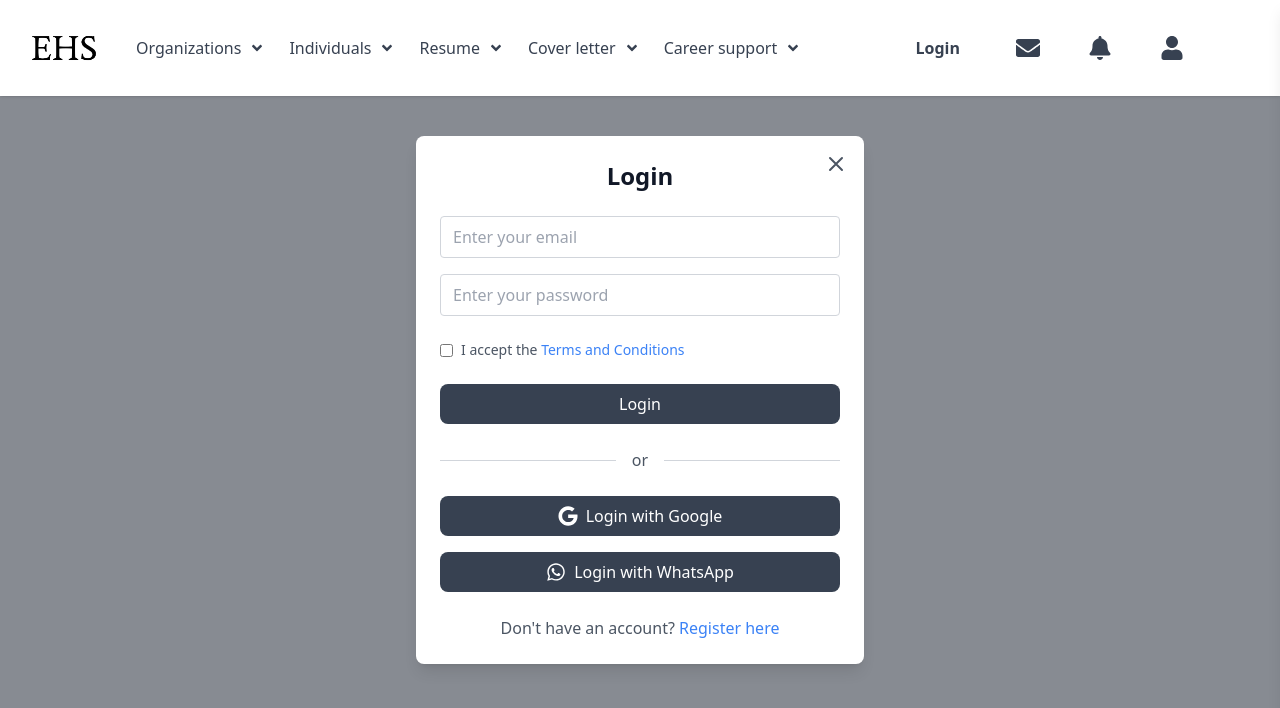
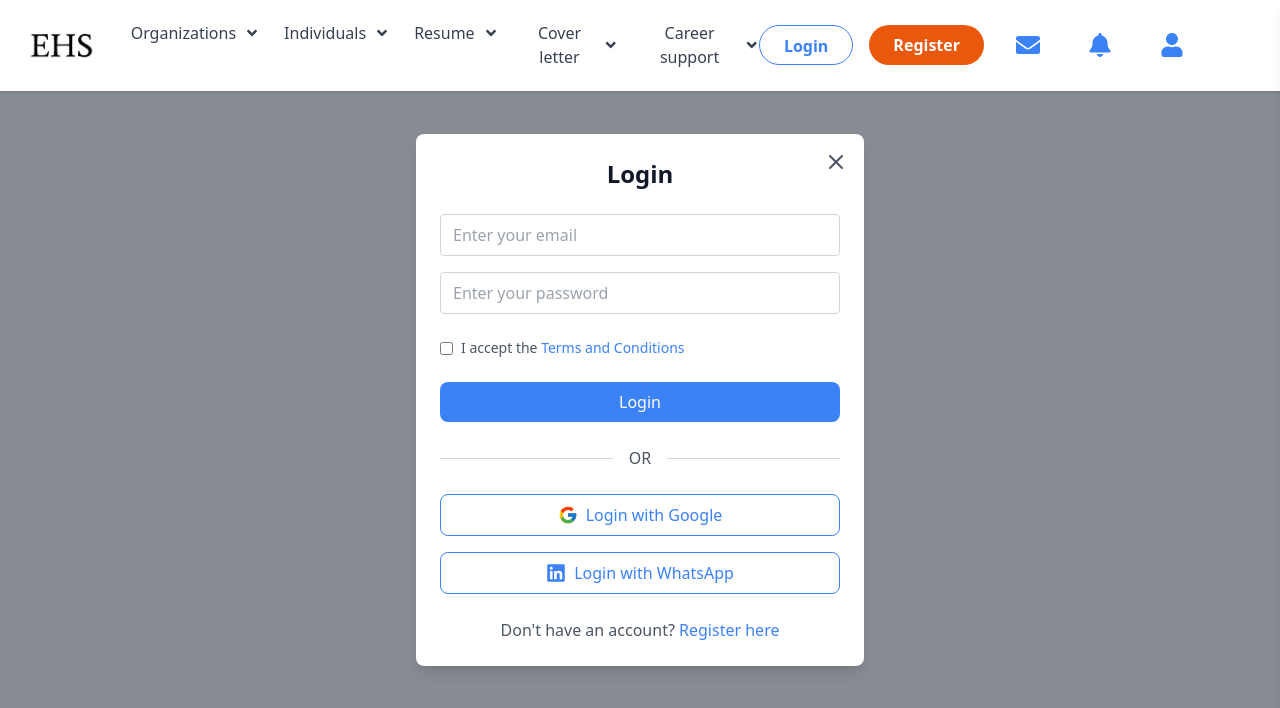
Before and after one commit to mddanish867/ehs, a React (Create React App) app: page /login in a window 1280 px wide. Shown: the top 708 px of the page. Built offline with nearby package versions, Linux system fonts and the light colour scheme.

Commit message:
remodified  the application themes so amke several changes to the several components

```diff
--- a/src/Authentication/Login.jsx
+++ b/src/Authentication/Login.jsx
@@ -1,5 +1,6 @@
 import React, { useState } from 'react';
-import { FaGoogle, FaWhatsapp } from 'react-icons/fa';
+import { FaLinkedin  } from 'react-icons/fa';
+import { FcGoogle } from "react-icons/fc";
 import { useNavigate } from 'react-router-dom';
 
 const Login = ({ onClose }) => {
@@ -102,7 +103,7 @@ const Login = ({ onClose }) => {
                 name="email"
                 value={formData.email}
                 onChange={handleChange}
-                className={`w-full px-3 py-2 border rounded pl-3 ${errors.email ? 'border-red-500' : 'border-gray-300'}`}
+                className={`w-full px-3 py-2 border rounded focus:outline-blue-500 pl-3 ${errors.email ? 'border-red-500' : 'border-gray-300'}`}
                 placeholder="Enter your email"
                 required
               />
@@ -120,7 +121,7 @@ const Login = ({ onClose }) => {
                 name="password"
                 value={formData.password}
                 onChange={handleChange}
-                className={`w-full px-3 py-2 border rounded pl-3 ${errors.password ? 'border-red-500' : 'border-gray-300'}`}
+                className={`w-full px-3 py-2 border focus:outline-blue-500  rounded pl-3 ${errors.password ? 'border-red-500' : 'border-gray-300'}`}
                 placeholder="Enter your password"
                 required
               />
@@ -152,7 +153,7 @@ const Login = ({ onClose }) => {
 
             <button
               type="submit"
-              className="w-full bg-gray-700 text-white py-2 rounded-lg hover:bg-gray-900 focus:outline-none focus:ring-2 focus:ring-gray-300"
+              className="w-full bg-blue-500 text-white py-2 rounded-lg hover:bg-blue-600 focus:outline-none focus:ring-2 focus:ring-gray-300"
             >
               Login
             </button>
@@ -160,24 +161,24 @@ const Login = ({ onClose }) => {
 
           <div className="flex items-center justify-between my-6">
             <div className="w-full border-t border-gray-300"></div>
-            <span className="text-gray-600 mx-4">or</span>
+            <span className="text-gray-600 mx-4">OR</span>
             <div className="w-full border-t border-gray-300"></div>
           </div>
 
           <div className="flex flex-col gap-4">
             <button
               onClick={handleGoogleLogin}
-              className="w-full flex items-center justify-center bg-gray-700 text-white py-2 rounded-lg hover:bg-gray-900 focus:outline-none focus:ring-2 focus:ring-gray-300"
+              className="w-full flex items-center justify-center bg-white text-blue-500 py-2 rounded-lg border border-blue-500 hover:bg-gray-100 focus:outline-none focus:ring-2 focus:ring-gray-300"
             >
-              <FaGoogle className="w-5 h-5 mr-2" />
+              <FcGoogle className="w-5 h-5 mr-2" />
               Login with Google
             </button>
 
             <button
               onClick={handleWhatsAppLogin}
-              className="w-full flex items-center justify-center bg-gray-700 text-white py-2 rounded-lg hover:bg-gray-900 focus:outline-none focus:ring-2 focus:ring-gray-300"
+              className="w-full flex items-center justify-center bg-white text-blue-500 py-2 rounded-lg border border-blue-500 hover:bg-gray-100 focus:outline-none focus:ring-2 focus:ring-gray-300"
             >
-              <FaWhatsapp className="w-5 h-5 mr-2" />
+              <FaLinkedin className="w-5 h-5 mr-2" />
               Login with WhatsApp
             </button>
           </div>
--- a/src/Home/Navbar.jsx
+++ b/src/Home/Navbar.jsx
@@ -13,11 +13,13 @@ import { IoSettingsSharp } from "react-icons/io5";
 import { TbHelpSquareFilled } from "react-icons/tb";
 import Login from "../Authentication/Login";
 import menuData from "../menuDtata/menuData.json"; // Import the JSON data
+import { useNavigate } from 'react-router-dom';
 
 const Navbar = () => {
   const [isOpen, setIsOpen] = useState(false);
   const [isLoginFormOpen, setIsLoginFormOpen] = useState(false); // State for login form
   const [activeMenu, setActiveMenu] = useState(null); // Track the currently open menu in mobile view
+  const navigate = useNavigate();
 
   const toggleMenu = () => setIsOpen(!isOpen);
   const toggleLoginForm = () => setIsLoginFormOpen(!isLoginFormOpen); // Toggle login form
@@ -25,6 +27,12 @@ const Navbar = () => {
   const handleMenuClick = (menuKey) => {
     setActiveMenu(activeMenu === menuKey ? null : menuKey);
   };
+
+  const handleRegisterRedirect = () => {
+    navigate('/register');
+    //onClose(); // Close the login popup
+  };
+
 
   const renderMenuItems = (menuKey) => {
     return menuData[menuKey].map((item, index) => (
@@ -72,14 +80,20 @@ const Navbar = () => {
         <div className="flex items-center space-x-4 mr-8 lg:mr-20">
           <button
             onClick={toggleLoginForm}
-            className="text-gray-700 font-semibold py-2 px-6 hover:gray-900 focus:outline-none focus:ring-0 focus:ring-gray-700 focus:ring-opacity-50 transition duration-300 ease-in-out h-10"
+            className="text-blue-500 border border-blue-500 rounded-full font-semibold py-2 px-6 hover:bg-blue-500 hover:text-white text-center focus:outline-none focus:ring-0 focus:ring-blue-700 focus:ring-opacity-50 transition duration-300 ease-in-out h-10"
           >
             Login
           </button>
-          <FaEnvelope className="text-gray-700 hover:text-gray-900 cursor-pointer w-6 h-6 lg:w-14" />
-          <FaBell className="text-gray-700 hover:text-gray-900 cursor-pointer w-6 h-6 lg:w-14" />
+          <button
+            onClick={handleRegisterRedirect}
+            className="text-white bg-orange-600 rounded-full font-semibold py-2 px-6 hover:bg-white hover:text-orange-600 hover:border hover:border-orange-600 text-center focus:outline-none focus:ring-0 focus:ring-orange-600 focus:ring-opacity-50 transition duration-300 ease-in-out h-10"
+          >
+            Register
+          </button>
+          <FaEnvelope className="text-blue-500 hover:text-blue-600 cursor-pointer w-6 h-6 lg:w-14" />
+          <FaBell className="text-blue-500 hover:text-blue-600 cursor-pointer w-6 h-6 lg:w-14" />
           <div className="relative group">
-            <FaUser className="text-gray-700 hover:text-gray-900 cursor-pointer w-6 h-6 lg:w-14" />
+            <FaUser className="text-blue-500 hover:text-blue-600 cursor-pointer w-6 h-6 lg:w-14" />
             <div className="absolute right-0 mt-3 w-72 bg-white shadow-lg hidden group-hover:block">
               <div className="p-8">
                 <div className="flex items-center space-x-2 mt-2">
--- a/src/Jobs/JobDetails.jsx
+++ b/src/Jobs/JobDetails.jsx
@@ -66,17 +66,17 @@ const JobDetails = ({ formatDescription, formatDate, selectedJobId }) => {
           isMobile ? "hidden" : "block"
         }`}
       >
-        <button className="flex items-center space-x-2 lg:text-blue-500 lg:bg-white lg:hover:text-blue-700 bg-gray-600 text-white mb-2 rounded p-3">
+        <button className="flex items-center space-x-2 lg:text-white lg:bg-blue-500 lg:hover:text-white bg-blue-600 text-white mb-2 rounded p-3">
           <FcFlashAuto />
           <span className="hidden sm:inline">Power Edit</span>
           <span className="inline sm:hidden">Power Edit</span>
         </button>
-        <button className="flex items-center space-x-2 p-2 text-gray-500 border border-gray-300 hover:border-gray-500 hover:text-gray-700 rounded mb-2">
+        <button className="flex items-center space-x-2 p-2 text-blue-500 border border-blue-500 hover:bg-blue-500 hover:text-white rounded mb-2">
           <FaBookmark />
           <span className="hidden sm:inline">Save Job</span>
           <span className="inline sm:hidden">Save</span>
         </button>
-        <button className="flex items-center space-x-2 text-gray-500 hover:text-gray-700 mb-2">
+        <button className="flex items-center space-x-2 text-blue-500  hover:text-blue-600 mb-2">
           <FaPaperPlane />
           <span className="hidden sm:inline">Apply</span>
           <span className="inline sm:hidden">Apply</span>
@@ -89,12 +89,12 @@ const JobDetails = ({ formatDescription, formatDate, selectedJobId }) => {
           isMobile ? "block" : "hidden"
         }`}
       >
-        <button className="flex items-center space-x-2 text-blue-500 bg-white hover:text-blue-700 border border-blue-300 hover:border-blue-500 p-2 mb-2 ">
+        <button className="flex items-center space-x-2 text-blue-500 bg-white hover:text-white hover:bg-blue-500 border border-blue-300 hover:border-blue-500 p-2 mb-2 ">
           <FcFlashAuto />
           <span className="hidden sm:inline">Power Edit</span>
           <span className="inline sm:hidden">Power Edit</span>
         </button>
-        <button className="flex items-center space-x-2 p-2 text-gray-500 border border-gray-300 hover:border-gray-500 hover:text-gray-700 rounded mb-2">
+        <button className="flex items-center space-x-2 p-2 text-white bg-blue-500 border border-blue-500 hover:border-blue-500 hover:bg-white hover:text-blue-500 rounded mb-2">
           <FaBookmark />
           <span className="hidden sm:inline">Save Job</span>
           <span className="inline sm:hidden">Save</span>
@@ -108,7 +108,7 @@ const JobDetails = ({ formatDescription, formatDate, selectedJobId }) => {
           isMobile ? "block" : "hidden"
         }`}
       >
-        <button className="flex items-center space-x-2 lg:text-blue-500 lg:bg-white lg:hover:text-blue-700 bg-gray-600 text-white mb-2 rounded p-3 w-full">
+        <button className="flex items-center space-x-2 lg:text-blue-500 lg:bg-white lg:hover:text-blue-700 bg-orange-600 text-white mb-2 rounded p-3 w-full">
           <FaPaperPlane className="ml-28" />
           <span className="hidden sm:inline">Apply</span>
           <span className="inline sm:hidden">Apply</span>
--- a/src/Jobs/JobSearch.jsx
+++ b/src/Jobs/JobSearch.jsx
@@ -180,7 +180,7 @@ const JobSearch = () => {
     <div className="p-6">
       {/* Header */}
       <h1 className="font-bold text-4xl mt-4 lg:text-5xl lg:mt-10 sm:text-3xl sm:mt-6 sm:ml-4 sm:text-center">
-        Find your dream <br className="block sm:hidden" /> employer{" "}
+        Find your dream <br className="block sm:hidden" /> employer
         <br className="block sm:hidden" /> now
       </h1>
 
@@ -197,7 +197,7 @@ const JobSearch = () => {
               type="text"
               name="searchTerm"
               placeholder={status.error ? "" : "Search by job, company or skills"}
-              className={`w-full flex-grow lg:border-none border p-2 rounded outline-none ${
+              className={`w-full flex-grow lg:border-none border p-2 rounded outline-none lg:bg-white ${
                 status.error ? "border-red-500" : "border-gray-300"
               }`}
               value={filters.searchTerm}
@@ -231,7 +231,7 @@ const JobSearch = () => {
               type="text"
               name="location"
               placeholder="Location"
-              className="w-full flex-grow p-2 rounded lg:border-none border border-gray-300 outline-none mt-1 sm:mt-0"
+              className="w-full flex-grow p-2 rounded lg:border-l-1 lg:border-t-0 lg:border-b-0 lg:border-r-1 border border-gray-300 outline-none mt-1 sm:mt-0"
               value={filters.location}
               onChange={handleFilterChange}
             />
@@ -271,7 +271,7 @@ const JobSearch = () => {
 
           {/* Search Button */}
           <button
-            className="p-2 lg:w-24 bg-gray-700 text-white lg:rounded-full mt-1 sm:mt-0 sm:rounded"
+            className="p-2 lg:w-24 bg-blue-500 text-white lg:rounded-full mt-1 sm:mt-0 rounded"
             onClick={handleSearchClick}
           >
             Search
```
Also changed, not shown: src/Authentication/Registration.jsx (+11 -10 lines), src/Jobs/JobList.jsx (+19 -8 lines).
